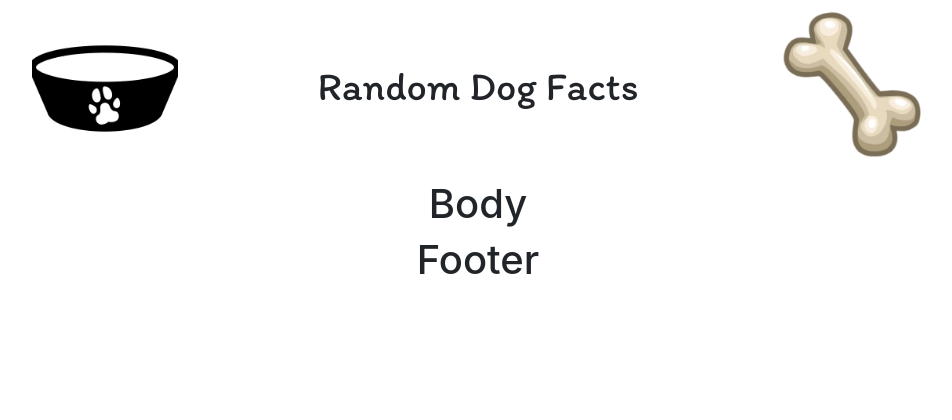
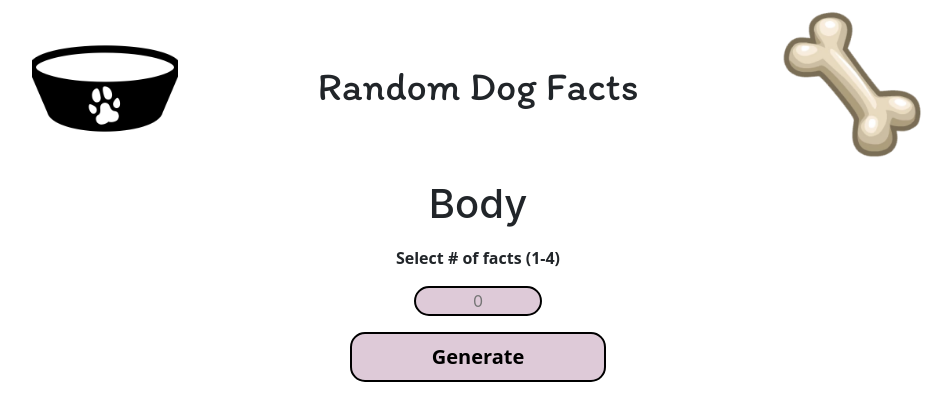
Before and after one commit to dangrt5/random-dogs, a React (Create React App) app: page / in a window 1280 px wide. Shown: the top 420 px of the page, without its empty margins (162-1114 px from the left). Built offline with nearby package versions, Linux system fonts and the light colour scheme.

Commit message:
Footer skeleton complete

```diff
--- /dev/null
+++ b/src/assets/css/Footer.css
@@ -0,0 +1,36 @@
+.footer {
+  padding: 10px;
+}
+
+.footer form,
+.footer .btn,
+.footer input {
+  display: block;
+  margin: auto;
+}
+
+.footer input,
+.footer .btn {
+  border-radius: 15px;
+  background-color: #DECAD8;
+  outline: 0;
+  border: 2px solid black;
+}
+
+.footer input {
+  width: 50%;
+  text-align: center;
+}
+
+.footer p {
+  text-align: center;
+  font-family: Open Sans;
+  font-weight: bolder;
+}
+
+.footer .btn {
+  width: 100%;
+  color: black;
+  font-weight: bolder;
+  font-family: Open Sans;
+}
--- a/src/components/App.js
+++ b/src/components/App.js
@@ -1,5 +1,6 @@
 import React, { Component } from 'react';
 import Header from "./Header";
+import Footer from "./Footer";
 
 class App extends Component {
   render() {
@@ -7,7 +8,7 @@ class App extends Component {
       <div className="container">
         <Header />
         <h1 className="text-center">Body</h1>
-        <h1 className="text-center">Footer</h1>
+        <Footer />
       </div>
     );
   }
--- /dev/null
+++ b/src/components/Footer.jsx
@@ -0,0 +1,18 @@
+import React from "react";
+import "../assets/css/Footer.css";
+
+export default class Footer extends React.Component {
+    render() {
+        return (
+            <div className="footer row">
+                <form>
+                    <p>Select # of facts (1-4)</p>
+                    <div className="form-group">
+                        <input type="text" placeholder="0" />
+                    </div>
+                    <button className='btn btn-lg btn-primary'>Generate</button>
+                </form>
+            </div>
+        )
+    }
+}
```
